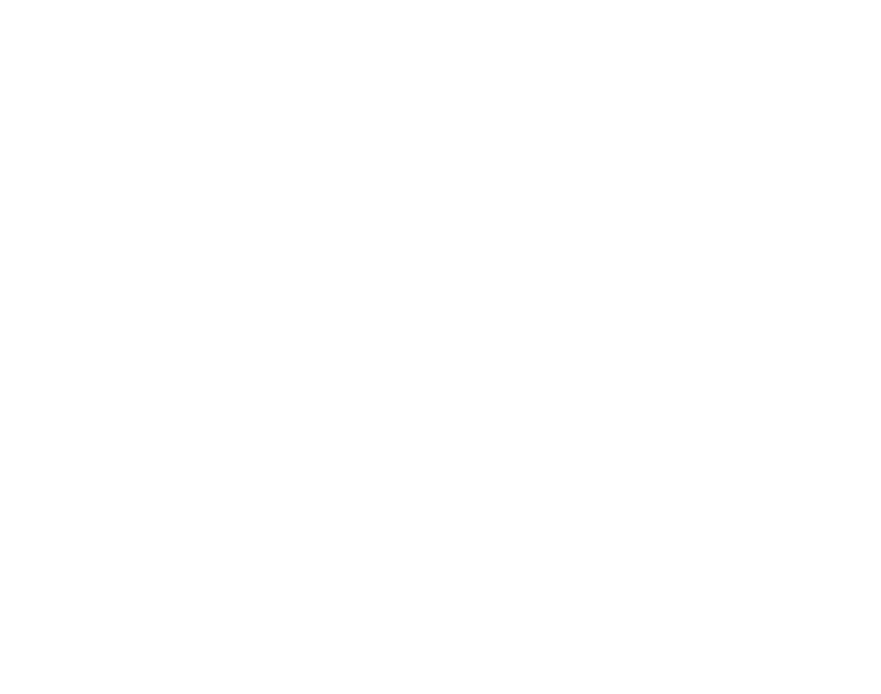
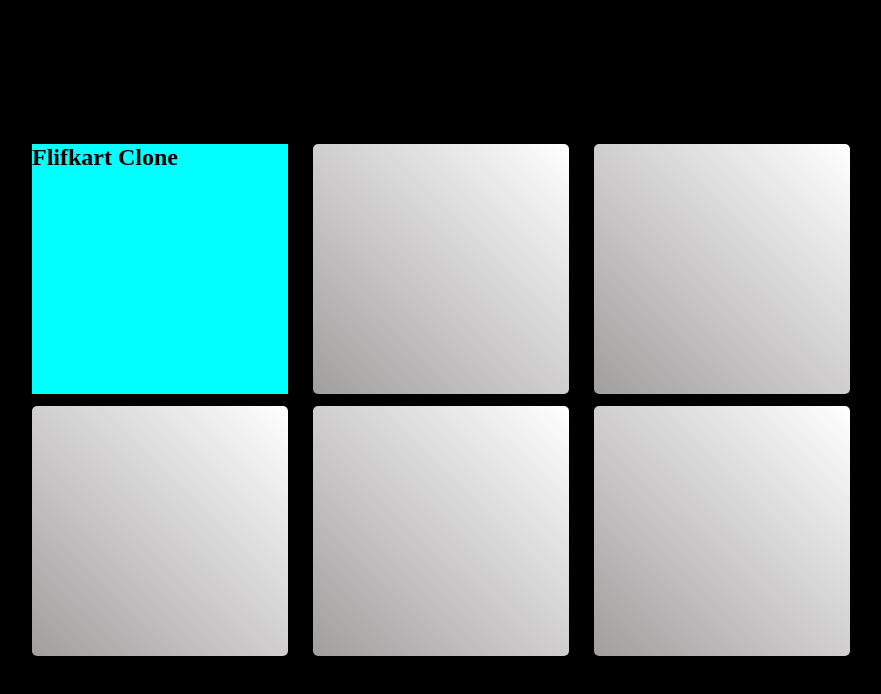
Before and after one commit to Code-with-Abhishek-Gupta/JS-Project, a plain HTML site: page index.html in a window 1280 px wide. Shown: the whole page, without its empty margins (199-1080 px from the left). Drawn offline with Linux system fonts and the light colour scheme.

Commit message:
update and add new project

```diff
--- /dev/null
+++ b/Project 8/CSS/style.css
@@ -0,0 +1,54 @@
+* {
+  margin: 0;
+  padding: 0;
+}
+
+html,
+body {
+  width: 100%;
+  height: 100%;
+  color: white;
+}
+
+main {
+  background-color: rgb(11, 9, 9);
+  width: 100vw;
+  height: 100vh;
+  display: flex;
+  flex-direction: column;
+  position: relative;
+  /* mix-blend-mode: difference;  */
+}
+
+.elem {
+  height: 180px;
+  width: 100%;
+  display: flex;
+  position: relative;
+  align-items: center;
+  justify-content: flex-start;
+
+  flex-direction: row;
+  border: 2px solid white;
+}
+
+.elem h2 {
+  font-size: 4vw;
+  position: relative;
+  z-index: 2;
+   mix-blend-mode: difference;
+}
+
+.elem img {
+  width: 200px;
+  height: 200px;
+  object-fit: cover;
+  position: absolute;
+  object-position: center;
+  border-radius: 50%;
+  /* transform: translate(-50%, -50%); */
+  opacity: 0;
+  z-index: 1;
+  transition: all linear 0.3s;
+
+}
--- /dev/null
+++ b/Project7/CSS/stylesheet.css
@@ -0,0 +1,16 @@
+*{
+    margin: 0;
+    padding: 0;
+}
+
+
+html , body{
+    width: 100%;
+    height: 100%;
+}
+
+main{
+    width: 100vw;
+    height: 100vh;
+    background-color: black;
+}
--- a/index.html
+++ b/index.html
@@ -3,9 +3,102 @@
     <head>
         <meta charset="UTF-8">
         <meta name="viewport" content="width=device-width, initial-scale=1.0">
+
         <title>Document</title>
     </head>
     <body>
+        <main>
+            <div class="container">
+                <div class="box">
+
+                    <div class="second-layer">
+                        <h2>Flifkart Clone</h2>
+                    </div>
+
+                    <div class="first-layer"></div>
+                </div>
+                <div class="box">
+
+                </div>
+                <div class="box">
+
+                </div>
+            </div>
+
+            <div class="container">
+                <div class="box"></div>
+                <div class="box"></div>
+                <div class="box"></div>
+            </div>
+
+        </main>
+
+        <style>
+        *{
+            margin: 0;
+            padding:0 ;
+        }
+        main{
+            width: 100vw;
+            height: 100vh;
+            display: flex;
+
+            align-items: center;
+            justify-content: center;
+            gap: 12px;
+            flex-direction: column;
+            background-color: black;
+        }
+        .container{
+            width: 100%;
+            display: flex;
+            justify-content: center;
+            gap: 25px;
+            height: 250px;
+
+
+        }
+
+        .box{
+            width: 20%;
+            height: 100%;
+            background: linear-gradient(to left bottom , white ,  rgb(161, 158, 158) );
+            z-index: 2;
+            display: flex;
+            flex-direction: column;
+            object-fit: cover;
+            position: relative;
+            border-radius: 2%;
+        }
+
+.first-layer{
+    position: absolute;
+    z-index: 4;
+    height: 100%;
+    background-color: red;
+    width: 100%;
+    opacity: 0;
+
+
+}
+.first-layer:hover{
+    opacity: 1;
+}
+
+
+
+
+.second-layer{
+    position: absolute;
+    z-index: 3;
+    width: 100%;
+
+    height: 100%;
+    background-color: aqua;
+}
+
+
+      </style>
 
     </body>
 </html>
```
Also changed, not shown: Project 1/CSS/style.css (+6 -1 lines), Project 1/JS/index.js (+11 -10 lines), Project 8/JS/script.js (added, +68 -0 lines), Project 8/index.html (added, +32 -0 lines), Project7/index.html (added, +19 -0 lines), Image/img1.png (added), Project7/JS/script.js (added).
